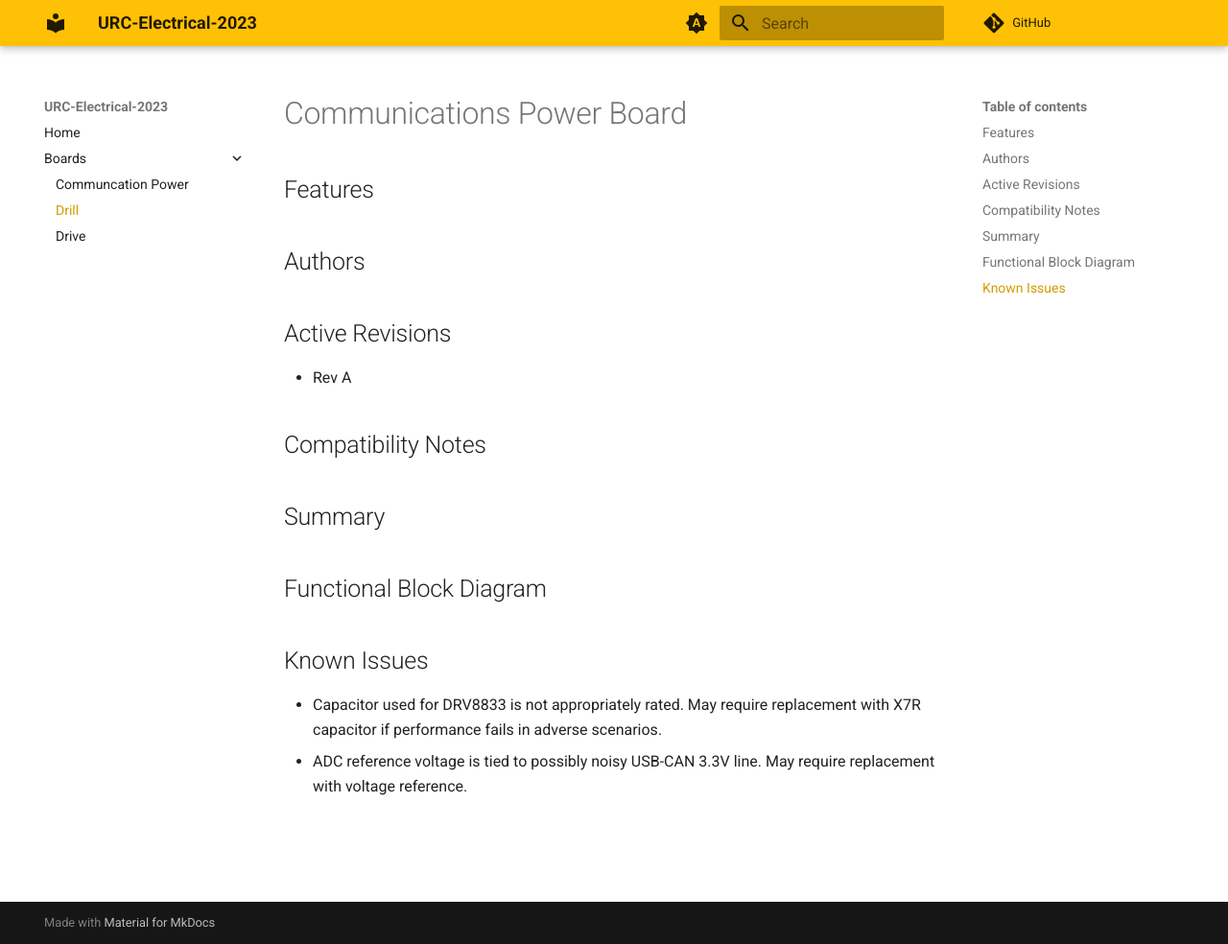
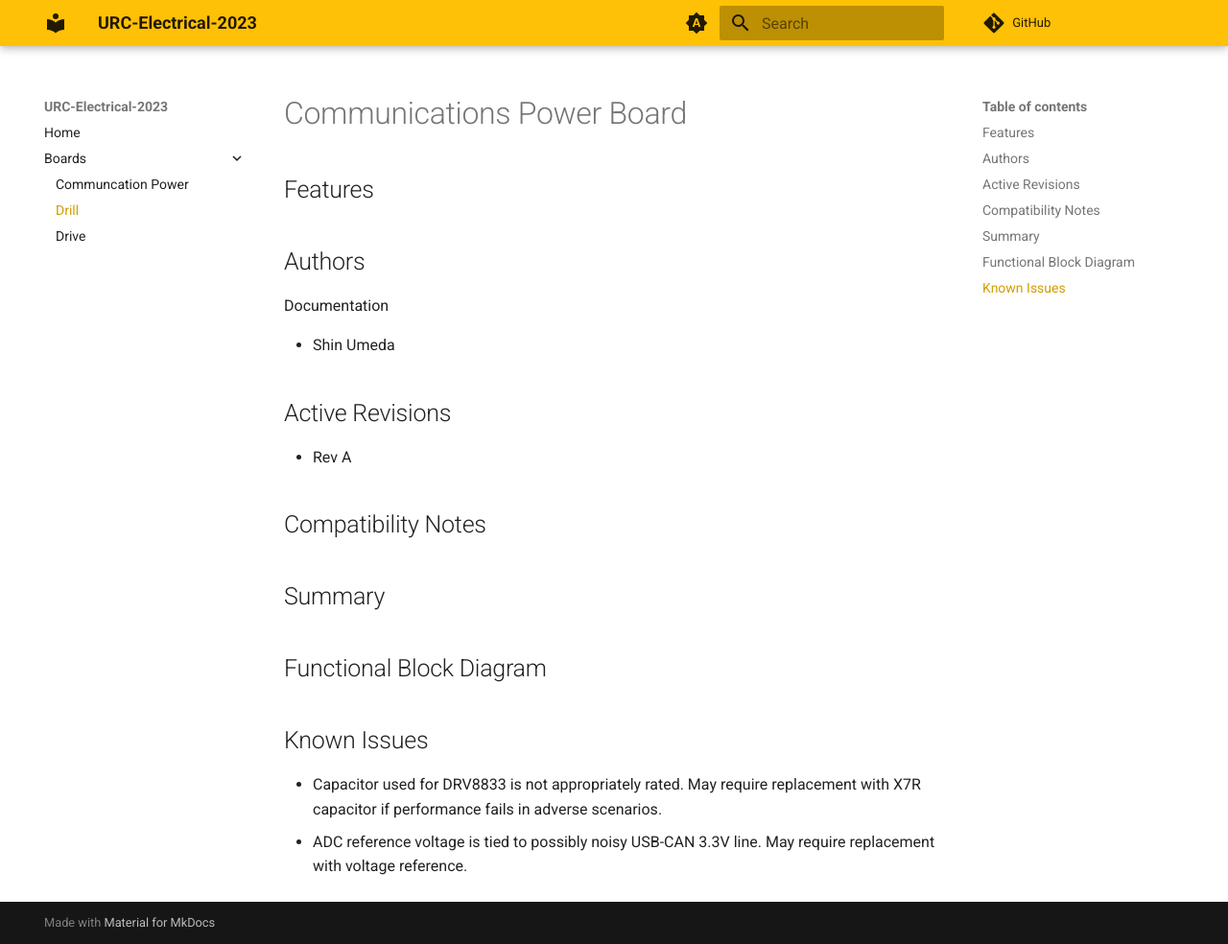
Before and after one commit to SJSURoboticsTeam/urc-electrical-2023, an MkDocs documentation site: the page built from docs/Drill/Documentation.md, in a window 1280 px wide and 984 px high. Shown: the whole window at 96% size. Built offline with MkDocs 1.6.1 and Material for MkDocs 9.7.7, drawn with Linux system fonts in a browser that asks for light colours; comment, search, counter and statistics services are not loaded; the version menu is left out.

Commit message:
commit to test multiversioning

```diff
--- a/docs/Drill/Documentation.md
+++ b/docs/Drill/Documentation.md
@@ -3,6 +3,10 @@
 ## Features
 
 ## Authors
+
+Documentation
+
+- Shin Umeda
 
 ## Active Revisions
 
```
